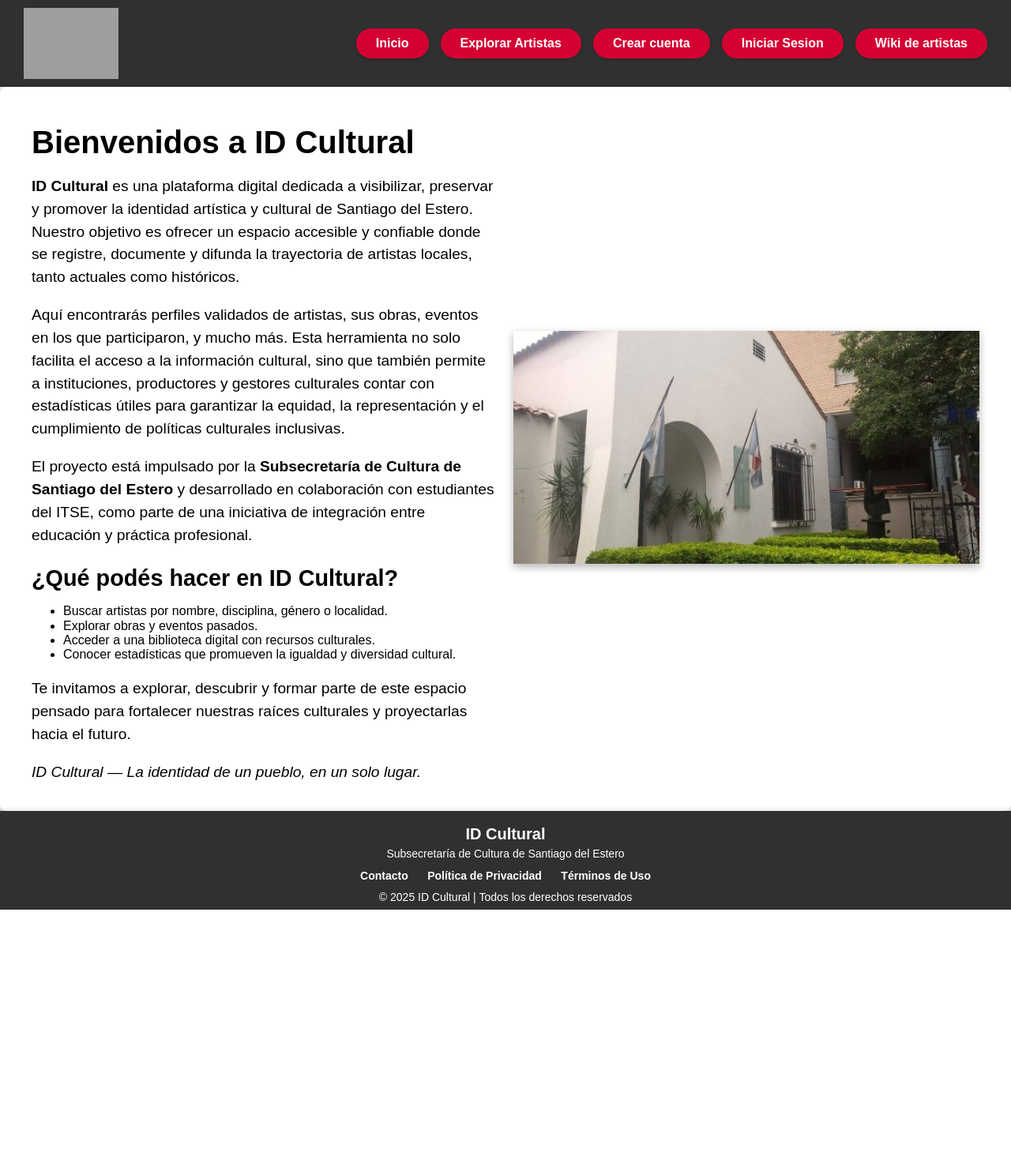
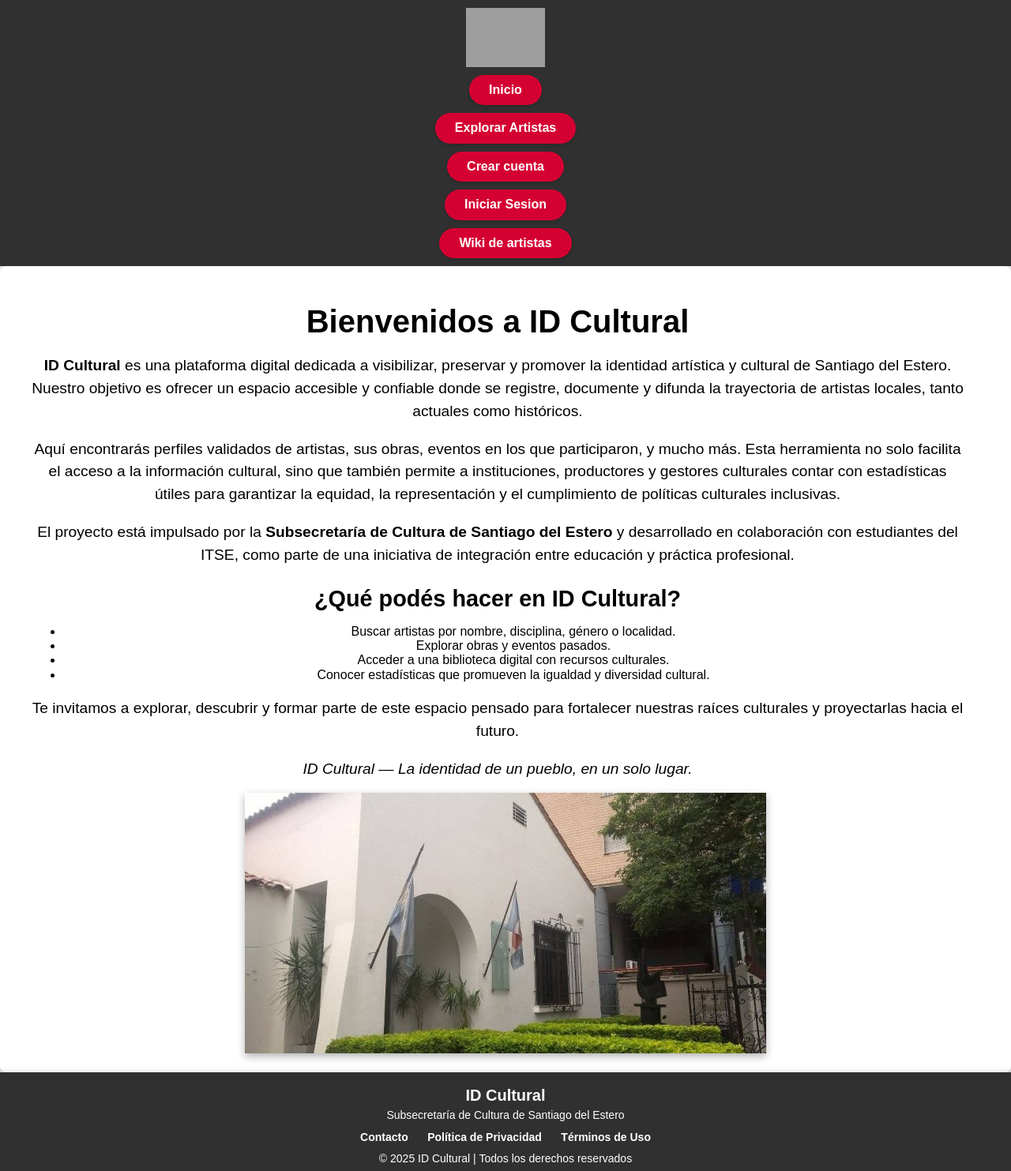
Before and after one commit to SYG2606/Proyecto_PP_Dni_cultural, a PHP site: template src/views/pages/public/Index.html in a window 1280 px wide. Shown: the whole page at 79% size. Before the commit the page ends 1152 px from the top, so only its background shows below. Run offline with PHP 8.4, Linux system fonts and the light colour scheme; the template is opened without the code that fills it, so the values that code supplies are empty; grey boxes are pictures that could not be loaded.

Commit message:
Cambio de Seba
Correccion al merge anterior

```diff
--- a/static/css/main.css
+++ b/static/css/main.css
@@ -1,23 +1,27 @@
 /* Encabezado */
 header {
     display: flex;
+    flex-direction: column;
     align-items: center;
     justify-content: space-between;
     background: #303030;
-    padding: 10px 30px;
+    padding: 10px 20px;
     box-shadow: 0 4px 6px rgba(0, 0, 0, 0.1);
 }
 
 .logo img {
-  width: 120px;
+  width: 100px;
   height: auto;
   display: block;
+  margin-bottom: 10px;
 }
 
 nav ul {
   list-style-type: none;
   display: flex;
-    gap: 15px;
+  flex-direction: column;
+  align-items: center;
+  gap: 10px;
   margin: 0;
   padding: 0;
 }
@@ -28,7 +32,7 @@ nav ul li a.menu {
   font-size: 16px;
   font-weight: bold;
   padding: 10px 25px;
-    border-radius: 999px; /* forma ovalada */
+  border-radius: 999px;
   background-color: #D50032;
   transition: background-color 0.3s ease, transform 0.2s ease, box-shadow 0.3s ease;
   box-shadow: 0 2px 4px rgba(0,0,0,0.15);
@@ -54,6 +58,8 @@ body {
 .hero {
     display: flex;
     align-items: center;
+    text-align: center;
+    flex-direction: column;
     justify-content: space-between;
     padding: 20px 40px;
     background: #ffffff;
```
Lines whose indentation alone changed are shown as unchanged.
